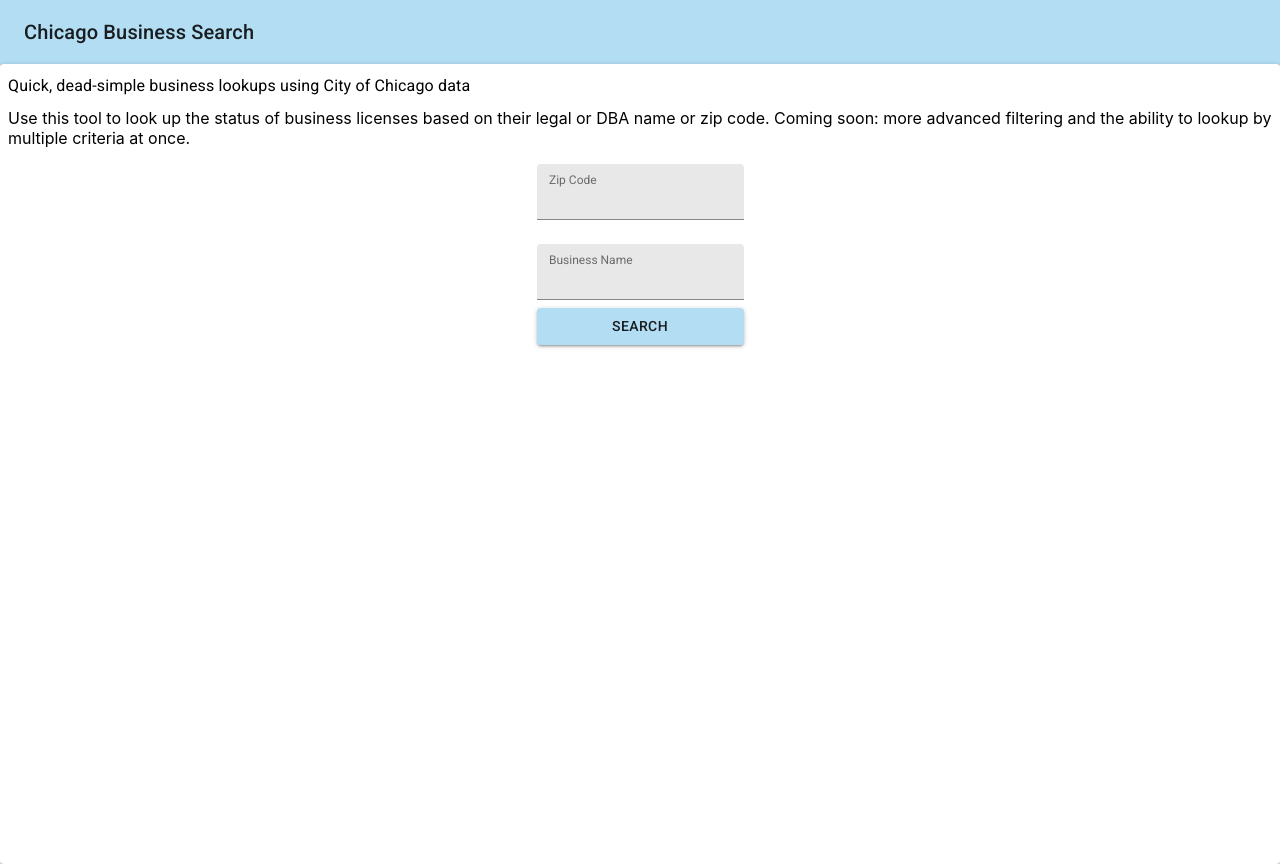
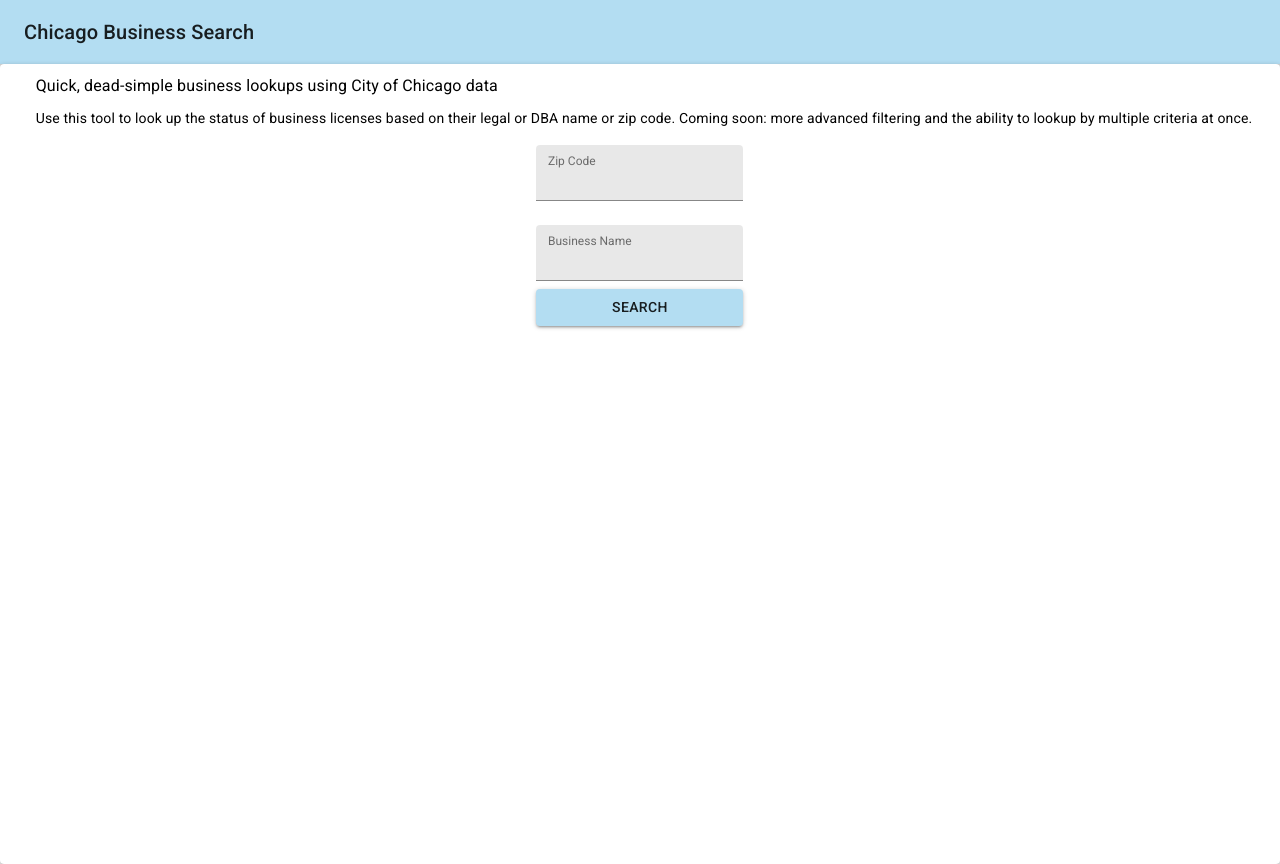
Before and after one commit to tydar/ChicagoBusinessLookups, a React (Create React App) app: page / in a window 1280 px wide. Built offline with nearby package versions, Linux system fonts and the light colour scheme.

Commit message:
Fix typo in Typography variant.

```diff
--- a/src/App.jsx
+++ b/src/App.jsx
@@ -75,7 +75,7 @@ class App extends Component {
               <Typography variant="subheading" color="inherit" className={classes.text}>
                 Quick, dead-simple business lookups using City of Chicago data
               </Typography>
-              <Typography variant="body 2" color="inherit" className={classes.text}>
+              <Typography variant="body2" color="inherit" className={classes.text}>
                 Use this tool to look up the status of business licenses based on their legal or DBA name or zip code. Coming soon: more advanced filtering
                 and the ability to lookup by multiple criteria at once.
               </Typography>
```
